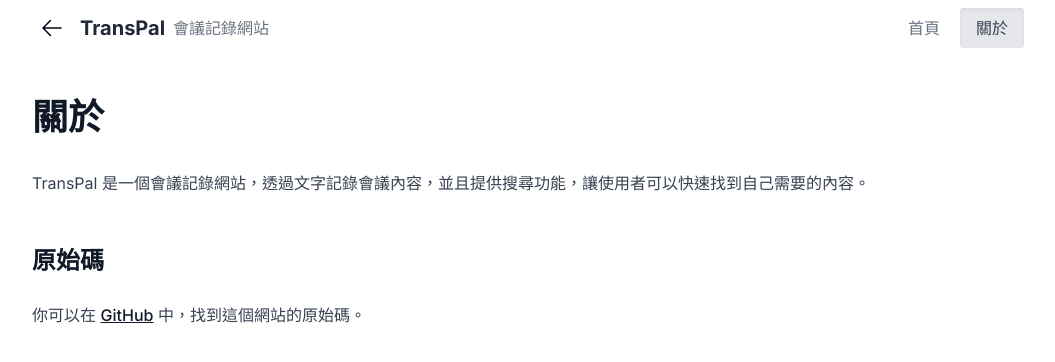
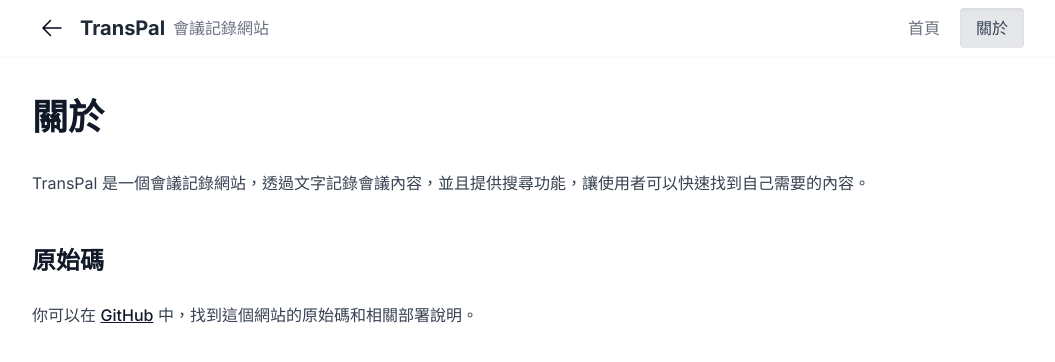
Before and after one commit to DrJuChunKoO/TransPal, a Next.js app: page /about in a window 1280 px wide. Shown: the top 362 px of the page, without its empty margins (112-1167 px from the left). Built offline with nearby package versions, Linux system fonts and the light colour scheme.

Commit message:
updated about

```diff
--- a/app/about/page.tsx
+++ b/app/about/page.tsx
@@ -16,7 +16,7 @@
           >
             GitHub
           </a>{" "}
-          中，找到這個網站的原始碼。
+          中，找到這個網站的原始碼和相關部署說明。
         </p>
       </div>
     </div>
```
